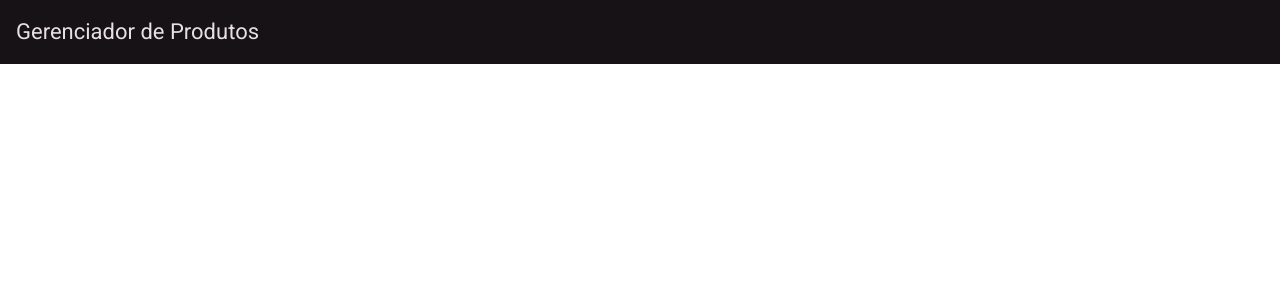
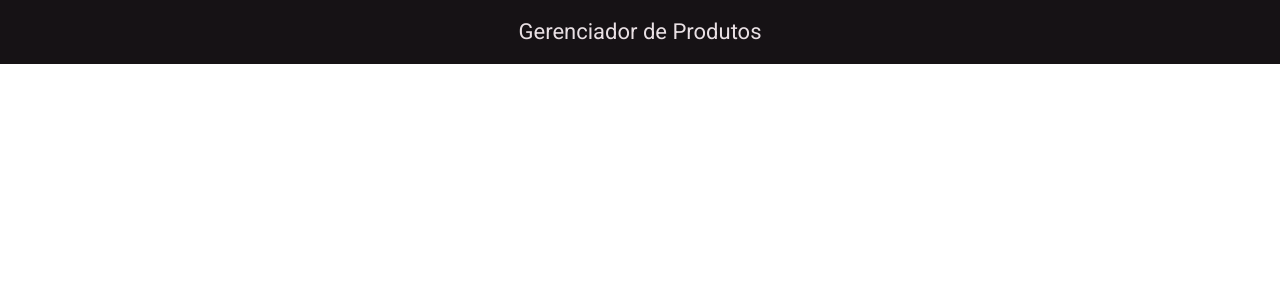
Before and after one commit to wandderley/angular-study, an Angular app in the folder mini-curso-angular17/product-store/: page / in a window 1280 px wide. Shown: the top 300 px of the page. Built offline with nearby package versions, Linux system fonts and the light colour scheme.

Commit message:
feat: adiciona classes css para centralizar conteudo

```diff
--- a/mini-curso-angular17/product-store/src/app/shared/components/header/header.component.html
+++ b/mini-curso-angular17/product-store/src/app/shared/components/header/header.component.html
@@ -1,3 +1,8 @@
 <mat-toolbar>
-    <p>Gerenciador de Produtos</p>
+    <div class="container">
+        <div class="content-container">
+            <div class="title"><span>Gerenciador de Produtos</span></div>
+        </div>
+    </div>
+
 </mat-toolbar>
--- a/mini-curso-angular17/product-store/src/app/shared/components/header/header.component.scss
+++ b/mini-curso-angular17/product-store/src/app/shared/components/header/header.component.scss
@@ -0,0 +1,3 @@
+.title{
+    text-align: center;
+}
--- a/mini-curso-angular17/product-store/src/styles.scss
+++ b/mini-curso-angular17/product-store/src/styles.scss
@@ -1,7 +1,32 @@
 /* You can add global styles to this file, and also import other style files */
 
-html, body { height: 100%; }
-body { margin: 0; font-family: Roboto, "Helvetica Neue", sans-serif; }
+html,
+body {
+    height: 100%;
+}
 
-html, body { height: 100%; }
-body { margin: 0; font-family: Roboto, "Helvetica Neue", sans-serif; }
+body {
+    margin: 0;
+    font-family: Roboto, "Helvetica Neue", sans-serif;
+}
+
+html,
+body {
+    height: 100%;
+}
+
+body {
+    margin: 0;
+    font-family: Roboto, "Helvetica Neue", sans-serif;
+}
+
+.container{
+    display: flex;
+    justify-content: center;
+    width: 100%;
+}
+
+.content-container{
+    max-width: 748px;
+    width: 100%;
+}
```
